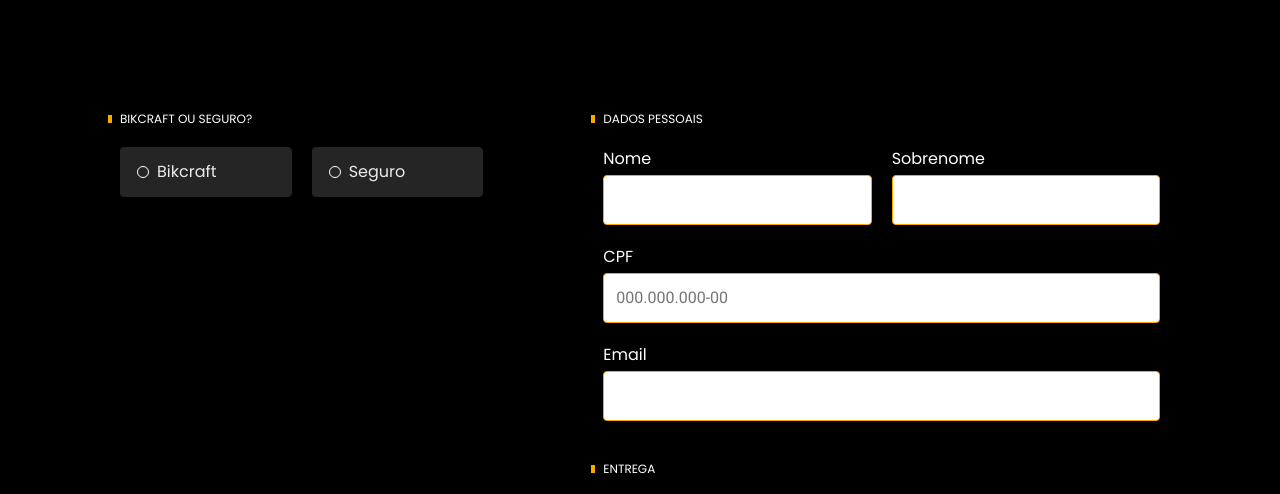
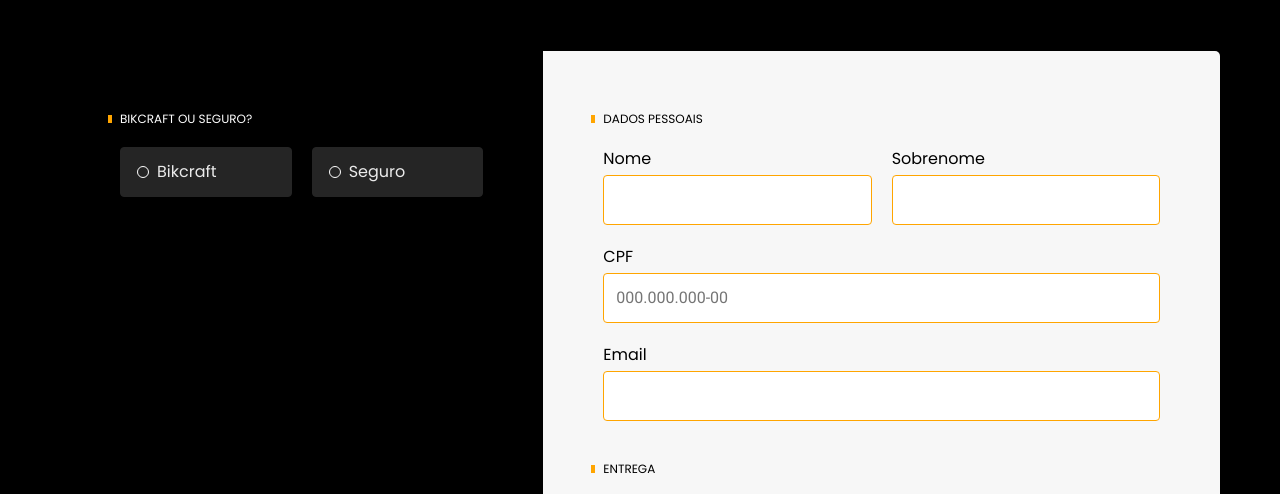
Before and after one commit to AugustoSMoreira/bikcraft, a plain HTML site: page orcamento.html in a window 1280 px wide. Shown: the part 277-771 px from the top of the page. Drawn offline with Linux system fonts and the light colour scheme.

Commit message:
Update orcamento.css

```diff
--- a/css/orcamento/orcamento.css
+++ b/css/orcamento/orcamento.css
@@ -126,7 +126,8 @@ a {
 
 .orcamento-dados {
   border-radius: 0 5px 5px 0;
-  background: var(--primaria-0);
+  background: var(--secundaria-5);
+  color: var(--primaria-0);
 }
 
 .orcamento-conteudo {
```
